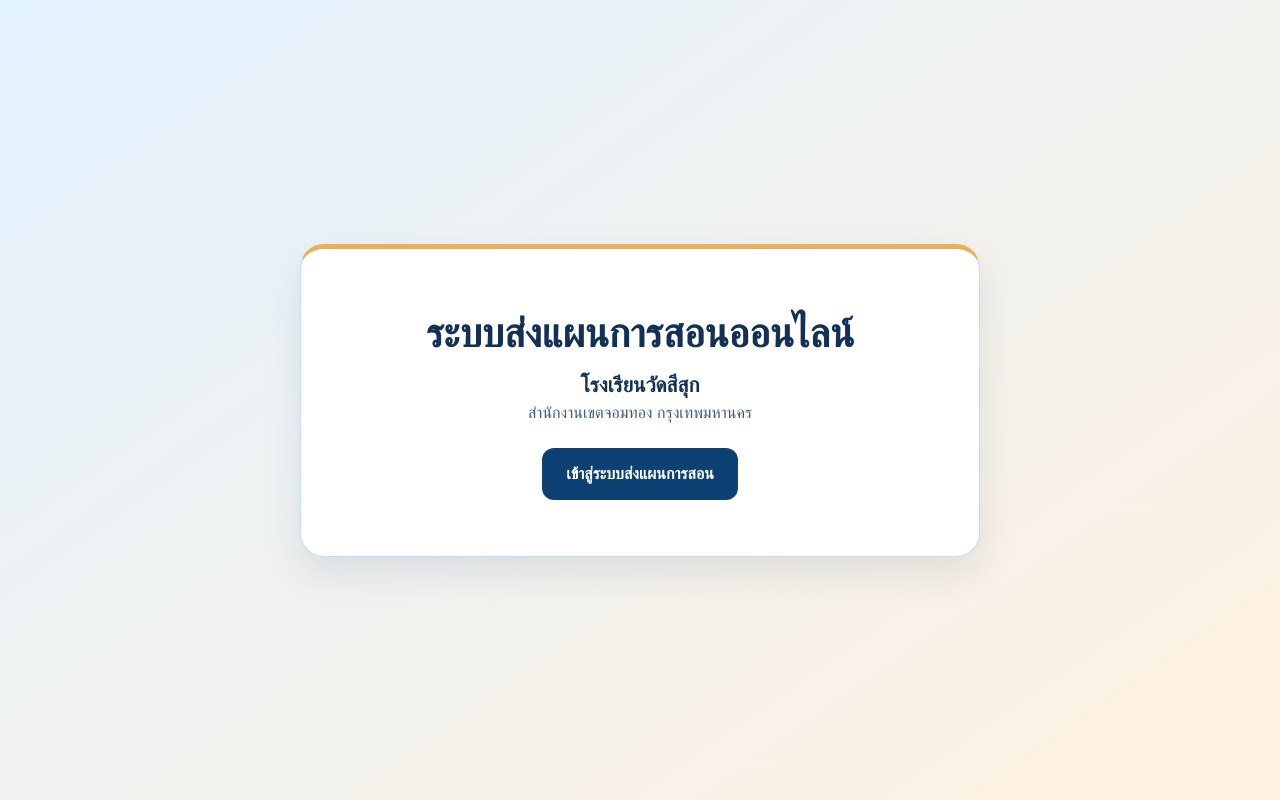
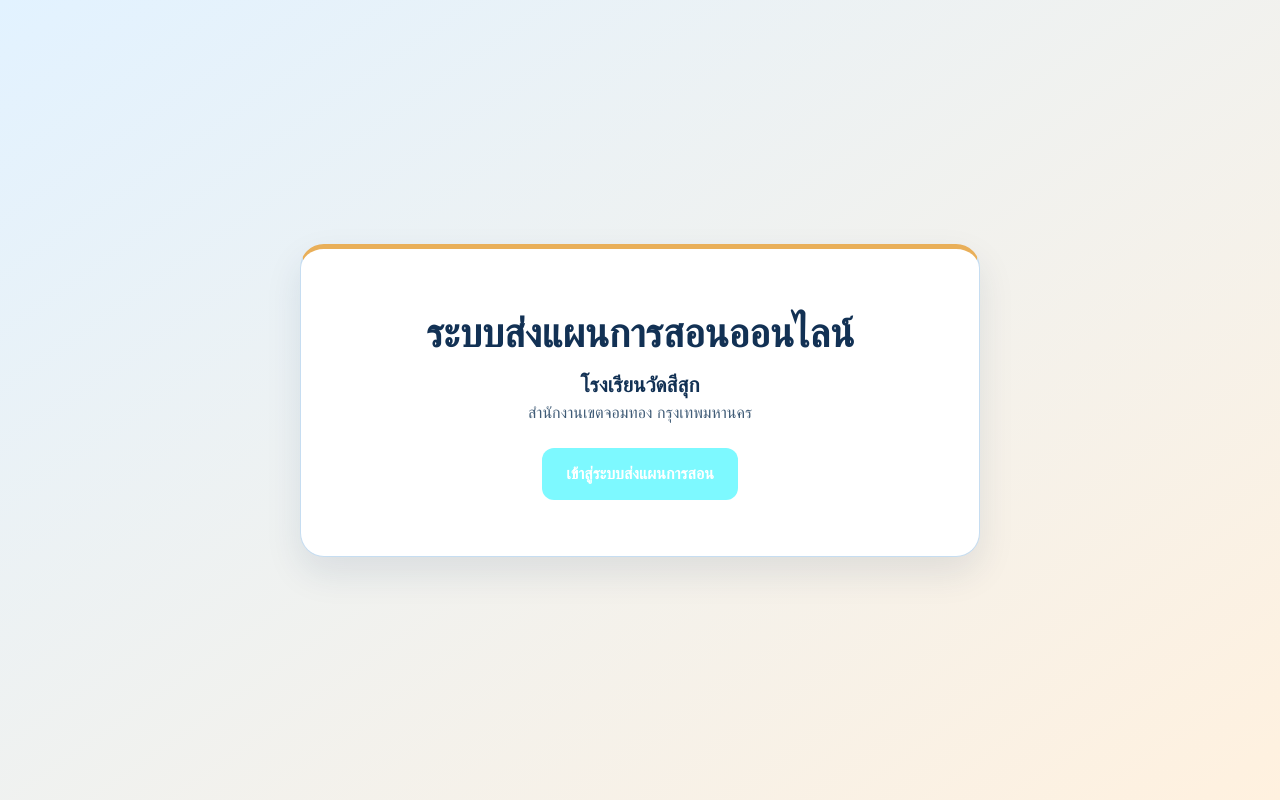
Before and after one commit to SeesukSchool/LPA, a plain HTML site: page index.html in a window 1280 px wide. In both pictures the pointer is over the link "เข้าสู่ระบบส่งแผนการสอน". Drawn offline with Linux system fonts and the light colour scheme.

Commit message:
index.html

```diff
--- a/index.html
+++ b/index.html
@@ -57,7 +57,7 @@
       text-decoration: none;
     }
 
-    .button:hover { background: #0e4173; }
+    .button:hover { background: #7DF9FF; }
     .button:focus-visible { outline: 3px solid #d78d22; outline-offset: 4px; }
   </style>
 </head>
```
